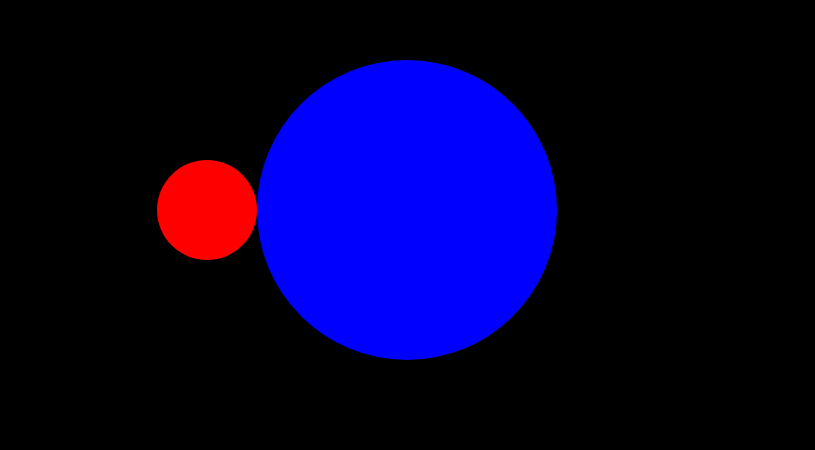
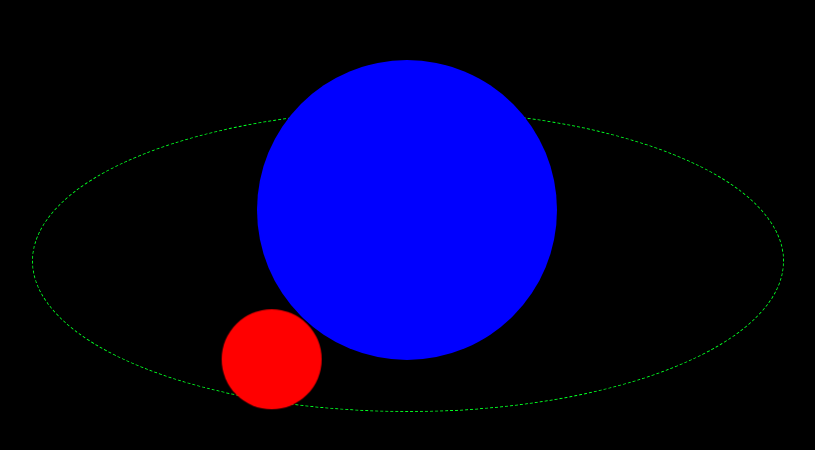
Before and after one commit to kevin-06-huang/orbit-demo, a React (Vite) app: page / in a window 1280 px wide. Shown: the part 190-640 px from the top of the page, without its empty margins (283-1098 px from the left). Built offline with nearby package versions, Linux system fonts and the light colour scheme.

Commit message:
Add orbit; needs to adjust to path

```diff
--- a/src/App.tsx
+++ b/src/App.tsx
@@ -1,8 +1,8 @@
 import { createRoot } from "react-dom/client";
-import OrbitContainer from "./components/OrbitContainer";
+import SystemContainer from "./components/SystemContainer";
 
 const App = () => {
-  return <OrbitContainer />;
+  return <SystemContainer />;
 };
 
 const container = document.getElementById("root");
--- a/src/components/Moon.tsx
+++ b/src/components/Moon.tsx
@@ -1,5 +1,5 @@
 const Moon = () => {
-  return <div className="moon"></div>;
+  return <div className="moon ellipse-animation"></div>;
 };
 
 export default Moon;
--- a/src/components/OrbitContainer.tsx
+++ b/src/components/OrbitContainer.tsx
@@ -1,14 +1,10 @@
-import Planet from "./Planet";
 import Moon from "./Moon";
 
 const OrbitContainer = () => {
   return (
-    <>
-      <div className="center-container">
-        <Moon />
-        <Planet />
-      </div>
-    </>
+    <div className="ellipse-container">
+      <Moon />
+    </div>
   );
 };
 
--- /dev/null
+++ b/src/components/SystemContainer.tsx
@@ -0,0 +1,15 @@
+import Planet from "./Planet";
+import OrbitContainer from "./OrbitContainer";
+
+const SystemContainer = () => {
+  return (
+    <>
+      <div className="center-container">
+        <OrbitContainer />
+        <Planet />
+      </div>
+    </>
+  );
+};
+
+export default SystemContainer;
--- a/src/style.css
+++ b/src/style.css
@@ -16,6 +16,9 @@ body {
   height: 100px;
   background-color: red;
   border-radius: 50%;
+  position: relative;
+  left: -200px;
+  top: 50px;
 }
 
 .center-container {
@@ -24,3 +27,32 @@ body {
   align-items: center;
   height: 100vh
 }
+
+.ellipse-animation {
+  background-color: red;
+  border-radius: 50%;
+  position: relative;
+  animation: moveEllipse 5s cubic-bezier(0.42, 0, 0.58, 1) infinite; /* Adjust duration and animation timing as needed */
+}
+
+.ellipse-container::before {
+  content: '';
+  position: absolute;
+  top: calc(50% - 100px); /* Adjust the value as needed */
+  left: calc(50% - 325px); /* Adjust the value as needed */
+  width: 750px; /* Adjust the value as needed */
+  height: 300px; /* Adjust the value as needed */
+  border: 1px dashed rgb(0, 255, 34);
+  border-radius: 50%;
+  transform-origin: center top;
+  z-index: -1;
+}
+
+@keyframes moveEllipse {
+  0% {
+    transform: translate(0, 0); /* Start position */
+  }
+  100% {
+    transform: translate(400px, 150px); /* End position */
+  }
+}
```
